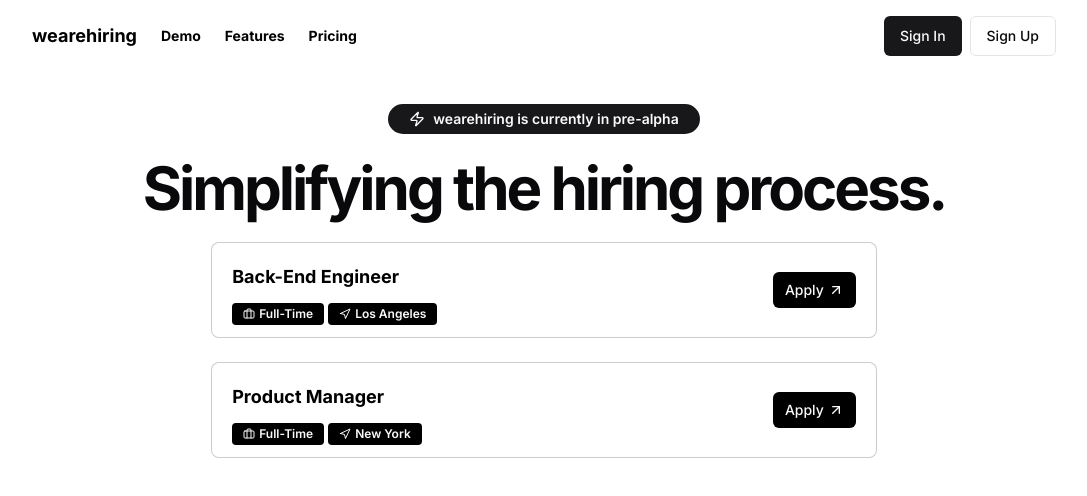
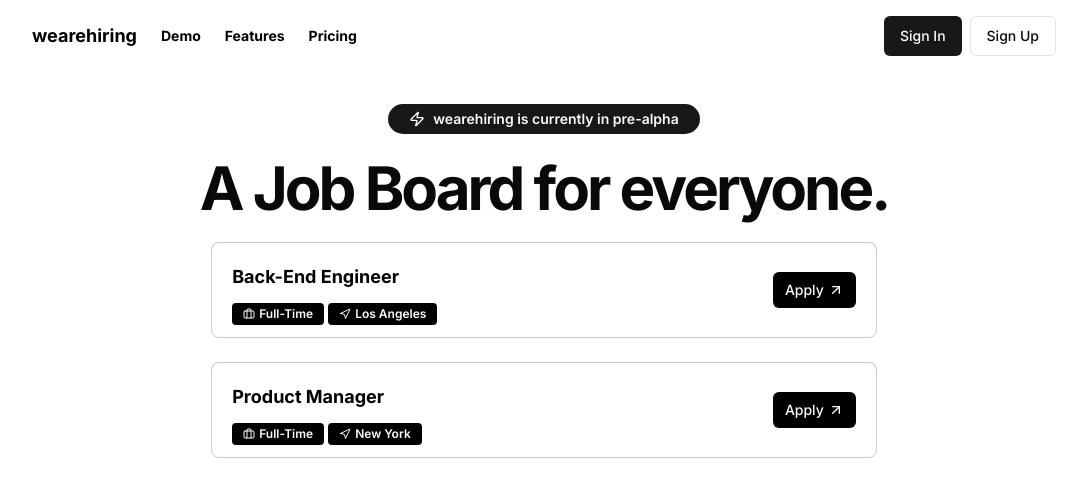
Before and after one commit to ramezj/wearehiring, a Next.js app: page / in a window 1280 px wide. Shown: the top 496 px of the page, without its empty margins (96-1183 px from the left). Built offline with nearby package versions, Linux system fonts and the light colour scheme; no server answers.

Commit message:
Job board for every1 commit

```diff
--- a/app/page.tsx
+++ b/app/page.tsx
@@ -17,7 +17,7 @@ export default function Home() {
       <br /><br />
       <Badge className="px-5 py-1 2xl:px-12 2xl:py-2 text-sm gap-2"><Zap className='w-4 h-4' />wearehiring is currently in pre-alpha</Badge>
       <br /><br />
-        <h1 className="text-4xl font-bold tracking-tighter sm:text-5xl xl:text-6xl/none">Simplifying the hiring process.</h1>
+        <h1 className="text-4xl font-bold tracking-tighter sm:text-5xl xl:text-6xl/none">A Job Board for everyone.</h1>
         <br />
         <div className="w-full flex items-center justify-center">
           <div className="lg:w-[65%] w-[95%]">
```
